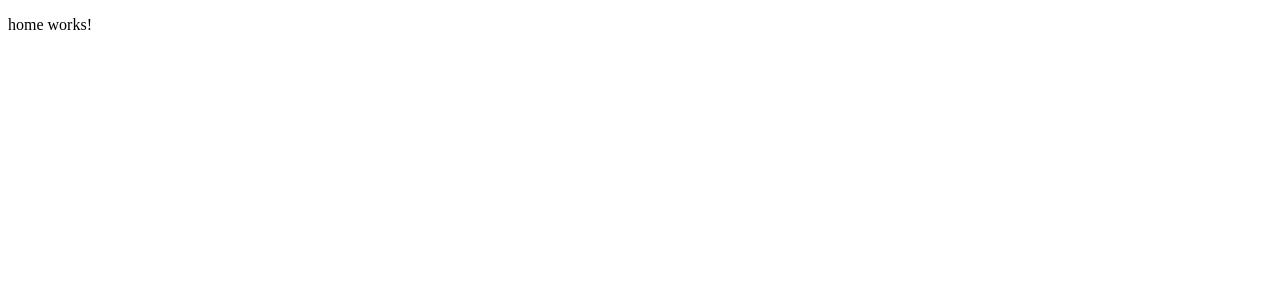
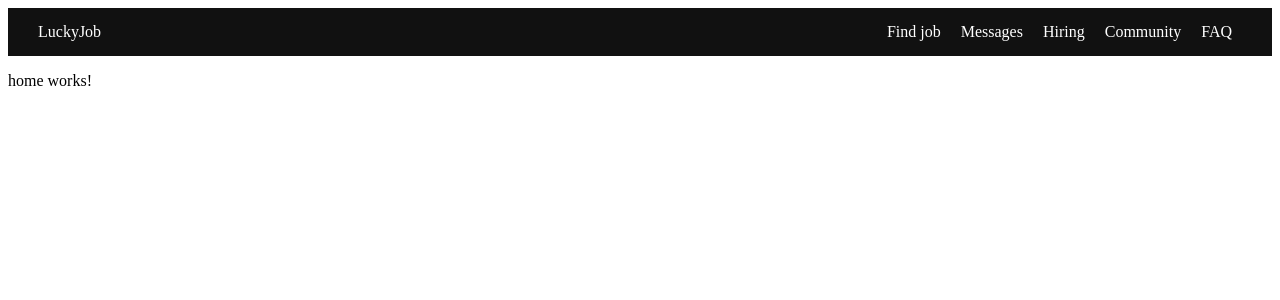
Before and after one commit to AlexMwaura/job-portal, an Angular app: page / in a window 1280 px wide. Shown: the top 300 px of the page. Built offline with nearby package versions, Linux system fonts and the light colour scheme.

Commit message:
refactor code

```diff
--- a/src/app/app.component.html
+++ b/src/app/app.component.html
@@ -1 +1,3 @@
+<app-navbar></app-navbar>
+
 <router-outlet></router-outlet>
```
Also changed, not shown: src/app/app.module.ts (+6 -2 lines), src/app/pages/navbar/navbar.module.ts (+7 -2 lines).
